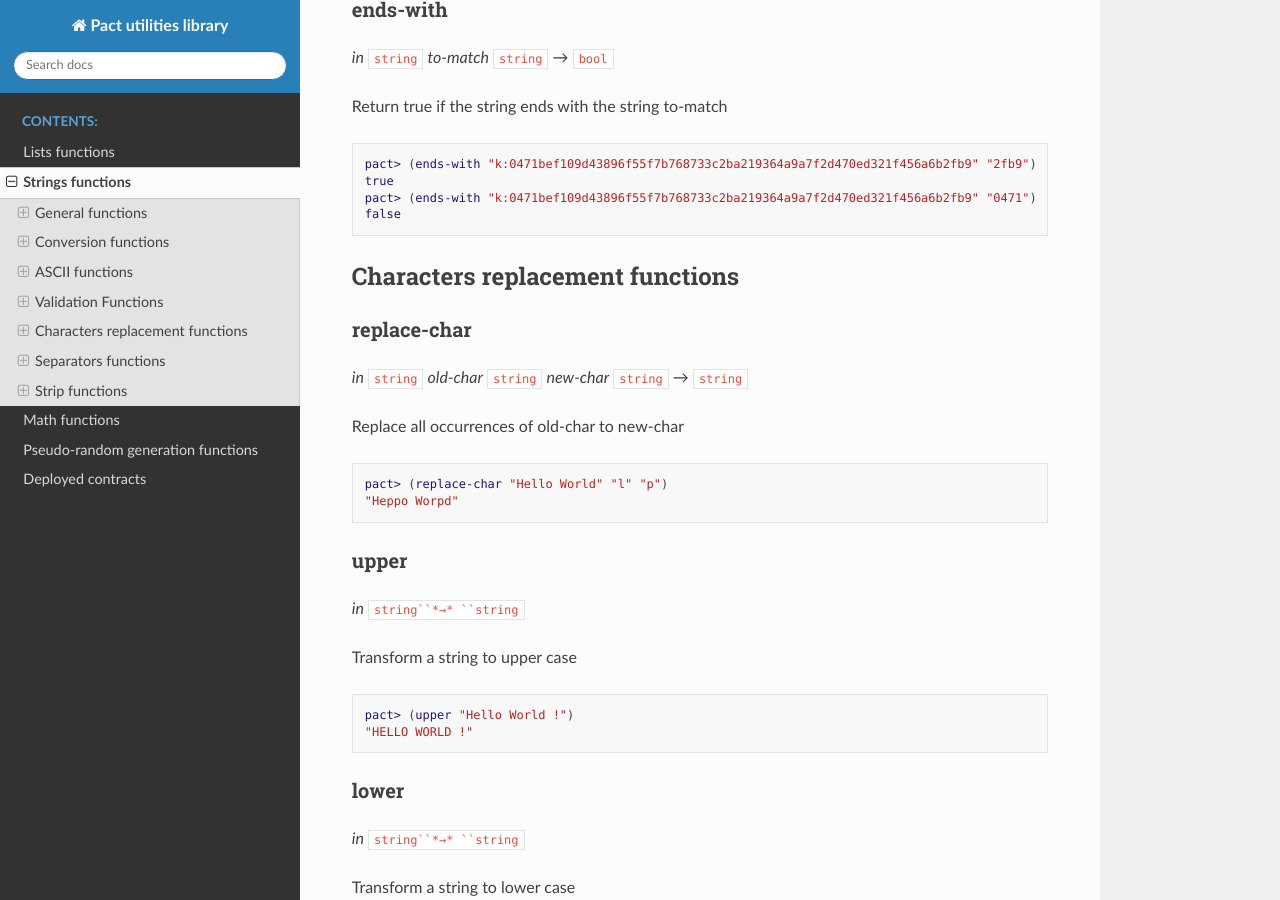
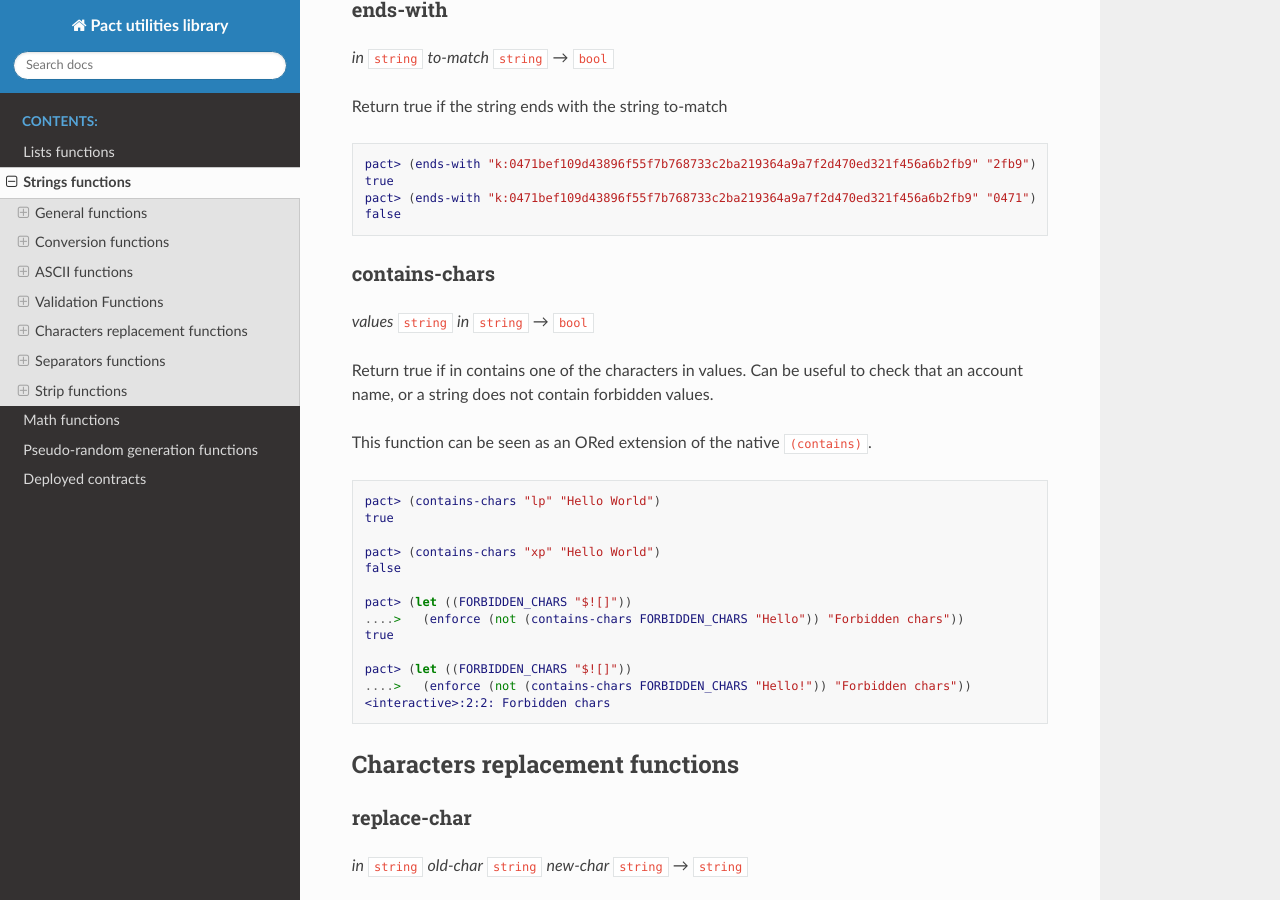
Before and after one commit to CryptoPascal31/pact-util-lib, a Sphinx documentation site: the page built from docs/source/util-strings.rst, in a window 1280 px wide and 900 px high, scrolled down 3795 px. Built offline with Sphinx 7.4.7 and the Read the Docs theme 2.0.0, drawn with Linux system fonts in a browser that asks for light colours.

Commit message:
Add the function (contains-chars)

```diff
--- a/docs/source/util-strings.rst
+++ b/docs/source/util-strings.rst
@@ -196,6 +196,32 @@ Return true if the string ends with the string to-match
   pact> (ends-with "k:0471bef109d43896f55f7b768733c2ba219364a9a7f2d470ed321f456a6b2fb9" "0471")
   false
 
+contains-chars
+~~~~~~~~~~~~~~
+*values* ``string`` *in* ``string`` *→* ``bool``
+
+Return true if in contains one of the characters in values. Can be useful to check that an account name, or a string
+does not contain forbidden values.
+
+This function can be seen as an ORed extension of the native ``(contains)``.
+
+.. code:: lisp
+
+  pact> (contains-chars "lp" "Hello World")
+  true
+
+  pact> (contains-chars "xp" "Hello World")
+  false
+
+  pact> (let ((FORBIDDEN_CHARS "$![]"))
+  ....>   (enforce (not (contains-chars FORBIDDEN_CHARS "Hello")) "Forbidden chars"))
+  true
+
+  pact> (let ((FORBIDDEN_CHARS "$![]"))
+  ....>   (enforce (not (contains-chars FORBIDDEN_CHARS "Hello!")) "Forbidden chars"))
+  <interactive>:2:2: Forbidden chars
+
+
 
 Characters replacement functions
 --------------------------------
```
Also changed, not shown: README.md (+1 -0 lines), 2 other files.
